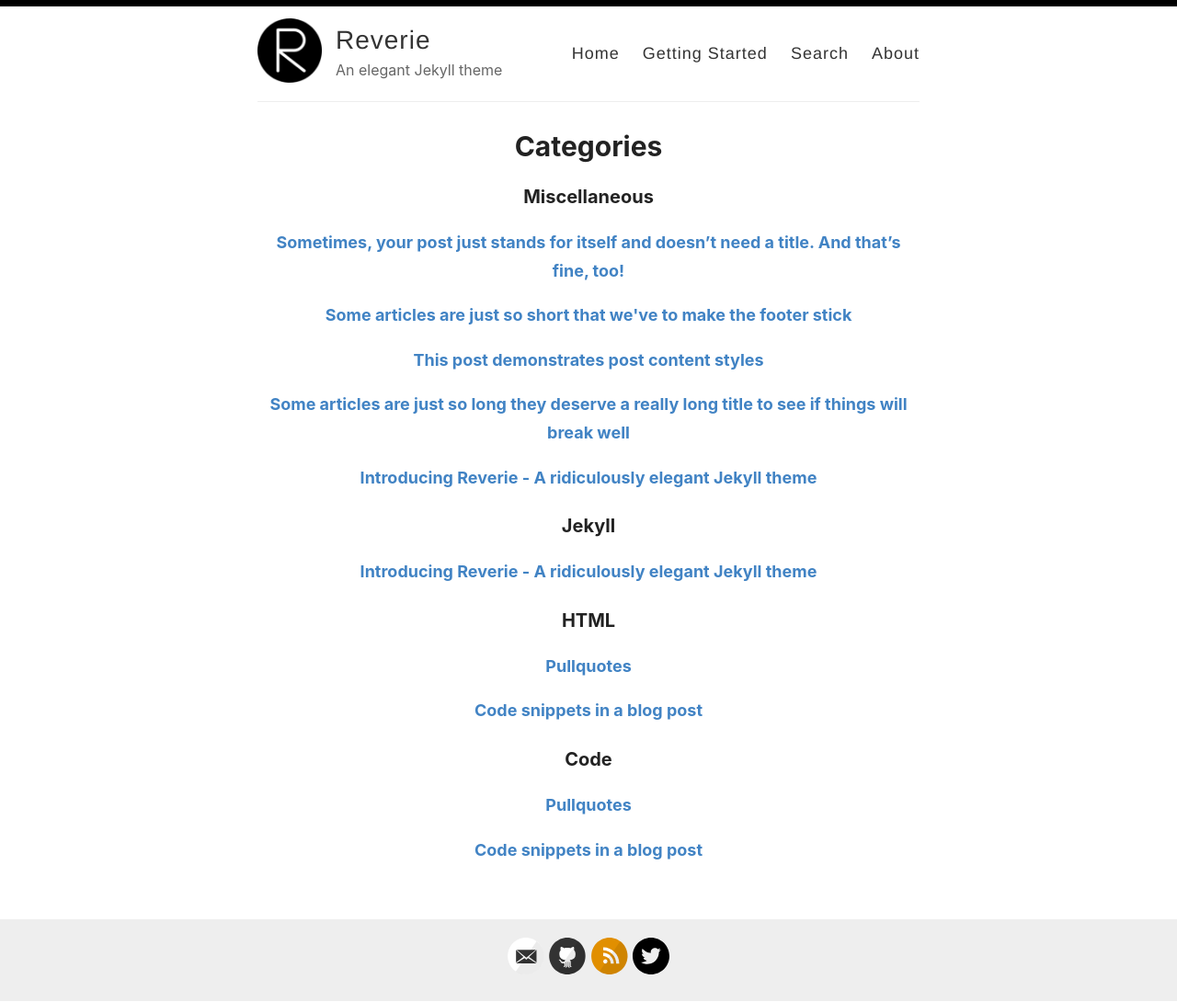
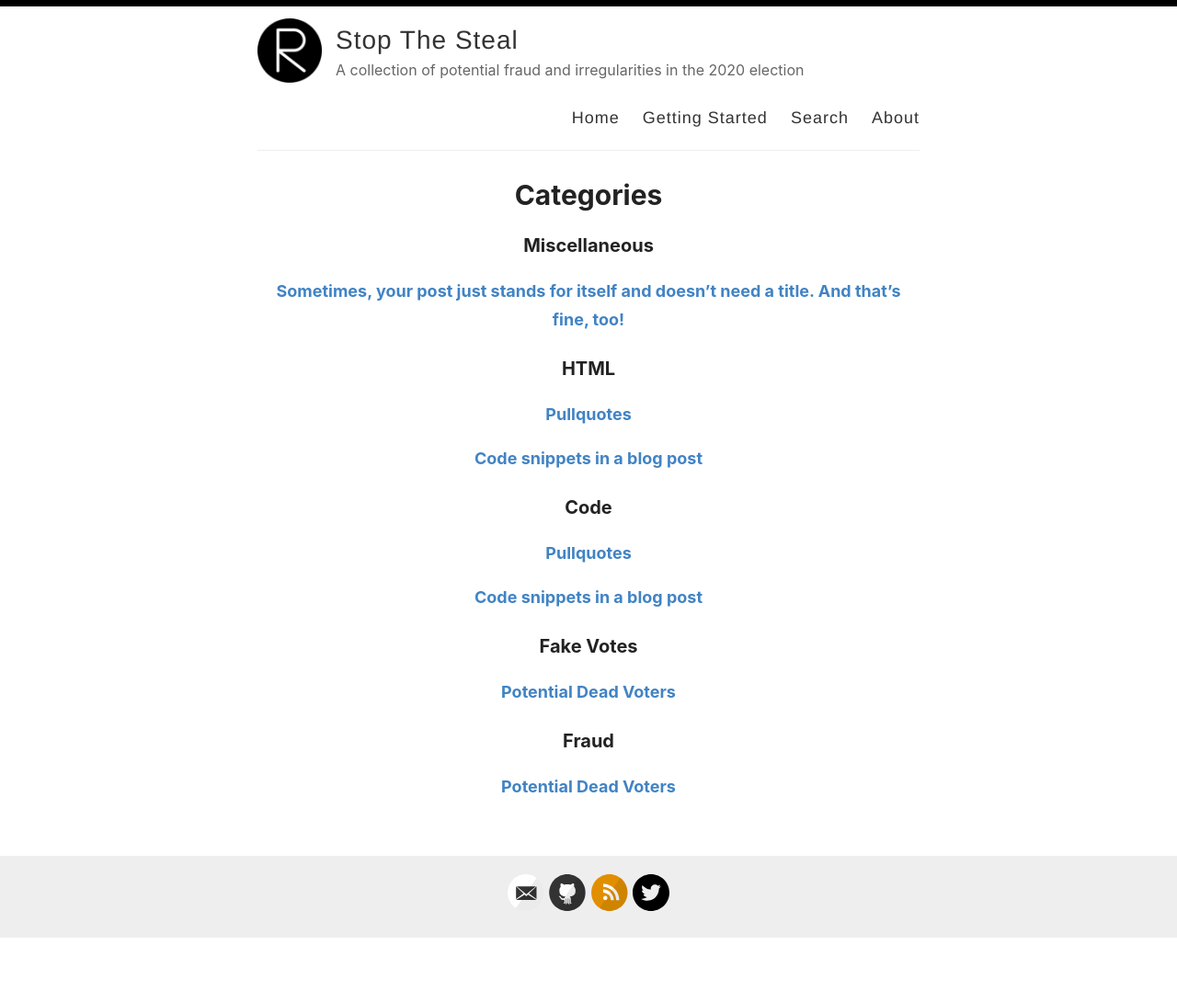
Before and after one commit to youdecidetimes/stopthesteal, a Jekyll site: the page built from _pages/categories.md, in a window 1280 px wide. Shown: the whole page at 92% size. Built offline with Jekyll 4.4.1, drawn with Linux system fonts in a browser that asks for light colours; after the commit the page ends 1021 px from its top, so only the background shows below that; part of the change alters nothing that is shown.

Commit message:
create first post

````diff
--- a/_config.yml
+++ b/_config.yml
@@ -3,13 +3,13 @@
 #
 
 # Name of your site (displayed in the header)
-name: Reverie
+name: Stop The Steal
 
 # Name of the author
-author: Amit Merchant
+author: Anonymous
 
 # Short bio or description (displayed in the header)
-description: An elegant Jekyll theme
+description: A collection of potential fraud and irregularities in the 2020 election
 
 # URL of your avatar or profile pic (you could use your GitHub profile pic)
 avatar: /images/reverie.png
@@ -21,38 +21,37 @@ avatar: /images/reverie.png
 # Includes an icon in the footer for each username you enter
 footer-links:
   dribbble:
-  email: amit.d.merchant@gmail.com
+  email: youdecidetimes@protonmail.com
   facebook:
   flickr:
-  github: amitmerchant1990/reverie
+  github: https://github.com/youdecidetimes/stopthesteal
   instagram:
   linkedin:
   pinterest:
   rss: rss
-  twitter: amit_merchant
+  twitter: Udt80935255
   stackoverflow:
   youtube: # channel/<your_long_string> or user/<user-name>
   googleplus: # anything in your profile username that comes after plus.google.com/
   playconsole:
-
 
 # Enter your Disqus shortname (not your username) to enable commenting on posts
 # You can find your shortname on the Settings page of your Disqus account
 disqus:
 
 # Enter your Google Analytics web tracking code (e.g. UA-2110908-2) to activate tracking
-google_analytics: UA-43339302-11
+google_analytics:
 
 # Your website URL (e.g. http://amitmerchant1990.github.io or http://www.amitmerchant.com)
 # Used for Sitemap.xml and your RSS feed
-url: http://www.amitmerchant.com/reverie
-enforce_ssl: https://www.amitmerchant.com/reverie
+url: http://youdecidetimes.github.io/stopthesteal/
+enforce_ssl: https://youdecidetimes.github.io/stopthesteal/
 
 # If you're hosting your site at a Project repository on GitHub pages
 # (http://yourusername.github.io/repository-name)
 # and NOT your User repository (http://yourusername.github.io)
 # then add in the baseurl here, like this: "/repository-name"
-baseurl: "/reverie"
+baseurl: "/stopthesteal"
 
 #
 # !! You don't need to change any of the configuration flags below !!
@@ -71,7 +70,7 @@ kramdown:
   syntax_highlighter: rouge
   syntax_highlighter_opts:
     # Use existing pygments syntax highlighting css
-    css_class: 'highlight'
+    css_class: "highlight"
 
 # Set the Sass partials directory, as we're using @imports
 sass:
@@ -84,7 +83,7 @@ plugins:
   - jekyll-seo-tag
   - jekyll-paginate
 
-include: ['_pages']
+include: ["_pages"]
 
 paginate: 6
 paginate_path: /page:num/
--- a/_pages/about.md
+++ b/_pages/about.md
@@ -4,26 +4,6 @@ title: About
 permalink: /about/
 ---
 
-[Reverie](https://github.com/amitmerchant1990/reverie) is a Jekyll theme which is simple and opinionated. It's actually a fork of [jekyll-now](https://github.com/barryclark/jekyll-now) with some additional features and personal touches which I've implemented to suit my needs for [my blog](https://www.amitmerchant.com).
+This blog is a collection of any potential election fraud or irregularities from the 2020 election. Examples of past elections would be great to have too as many Americans seem to doubt such things could exist. If you have any to add please submit a pull request on [github](https://github.com/youdecidetimes/stopthesteal/settings).
 
-This is a plug-and-play Jekyll theme which you can use on GitHub Pages without even setting up a local environment.
-
-## Features
-
-- Command-line free fork-first workflow, using GitHub.com to create, customize and post to your blog
-- Fully responsive and mobile optimized base theme
-- Sass/Coffeescript support using Jekyll 2.0
-- Free hosting on your GitHub Pages user site
-- All the SEO goodies comes in-built
-- Markdown blogging
-- Syntax highlighting using Pygments
-    - [Dracula syntax theme](https://draculatheme.com/) included
-- Disqus commenting
-- Google Analytics integration
-- Fuzzy search across blog posts
-- Pagination of posts works out-of-the-box.
-- Categorize posts out-of-the box
-- RSS Feed
-- In-built sitemap
-
-Learn more about it [here](https://github.com/amitmerchant1990/reverie) on how to get started.
+I'm working on this project anonymously because I work for one of the most liberal companies in the country and I highly doubt they'd approve. I'd prefer to keep my salary
--- a/_posts/2019-02-13-introducing-reverie-jekyll-theme.md
+++ /dev/null
@@ -1,85 +0,0 @@
----
-layout: post
-title: Introducing Reverie - A ridiculously elegant Jekyll theme
-categories: [Miscellaneous, Jekyll]
----
-
-[Reverie](https://github.com/amitmerchant1990/reverie) is a [Jekyll](https://jekyllrb.com/)-powered theme which is simple and opinionated. It's actually a fork of [jekyll-now](https://github.com/barryclark/jekyll-now) with some additional features and personal touches which I've implemented to suit my needs for my blog.
-
-This is a plug-and-play Jekyll theme which you can use on GitHub Pages without even setting up a local environment.
-
-![](/images/reverie-demo.png)
-
-## Features overview
-
-- Command-line free fork-first workflow, using GitHub.com to create, customize and post to your blog
-- Fully responsive and mobile optimized base theme
-- Sass/Coffeescript support using Jekyll 2.0
-- Free hosting on your GitHub Pages user site
-- All the SEO goodies comes in-built
-- Markdown blogging
-- Syntax highlighting using Pygments
-    - [Dracula syntax theme](https://draculatheme.com/) included
-- Disqus commenting
-- Google Analytics integration
-- Fuzzy search across blog posts
-- Pagination of posts works out-of-the-box.
-- Categorize posts out-of-the box
-- RSS Feed
-- In-built sitemap
-
-<div style="text-align: center;">
- <script async type="text/javascript" src="//cdn.carbonads.com/carbon.js?serve=CE7D6KJY&placement=wwwamitmerchantcom" id="_carbonads_js"></script>
-</div>
-
-## Using Reverie on GitHub Pages
-
-### Step 1) Fork Reverie to your User Repository
-
-Fork [this repository](https://github.com/amitmerchant1990/reverie), then rename the repository to `yourgithubusername.github.io`.
-
-Alternatively, you can use [Use this template](https://github.com/amitmerchant1990/reverie/generate) button if you want to create a repository with a clean commit history which will use Reverie as a template.
-
-Your Jekyll blog will often be viewable immediately at <https://yourgithubusername.github.io> (if it's not, you can often force it to build by completing step 2)
-
-### Step 2) Customize and view your site
-
-Enter your site name, description, avatar and many other options by editing the `_config.yml` file. You can easily turn on Google Analytics tracking, Disqus commenting and social icons here.
-
-Making a change to `_config.yml` (or any file in your repository) will force GitHub Pages to rebuild your site with jekyll. Your rebuilt site will be viewable a few seconds later at <https://yourgithubusername.github.io> - if not, give it ten minutes as GitHub suggests and it'll appear soon.
-
-### Step 3) Publish your first blog post
-
-Create a new file called `/_posts/2019-2-13-Hello-World.md` to publish your first blog post. That's all you need to do to publish your first blog post! This [Markdown Cheatsheet](https://github.com/adam-p/markdown-here/wiki/Markdown-Cheatsheet) might come in handy while writing the posts.
-
-> You can add additional posts in the browser on GitHub.com too! Just hit the <kbd>Create new file</kbd> button in `/_posts/` to create new content. Just make sure to include the [front-matter](http://jekyllrb.com/docs/frontmatter/) block at the top of each new blog post and make sure the post's filename is in this format: year-month-day-title.md
-
-## Using Categories in Reverie
-
-You can categorize your content based on `categories` in Reverie. For this, you just need to add `categories` in front matter like below:
-
-For adding single category:
-
-```md
-categories: JavaScript
-```
-
-For adding multiple categories:
-
-```md
-categories: [PHP, Laravel]
-```
-
-The contegorized content can be shown over this URL: <https://yourgithubusername.github.io/categories/>
-
-## RSS
-
-The generated [RSS feed](https://en.wikipedia.org/wiki/RSS) of your blog can be found at <https://yourgithubusername.github.io/feed>. You can see the example RSS feed over [here](https://www.amitmerchant.com/reverie/feed).
-
-## Sitemap
-
-The generated sitemap of your blog can be found at <https://yourgithubusername.github.io/sitemap>. You can see the example sitemap feed over [here](https://www.amitmerchant.com/reverie/sitemap).
-
-## License
-
-MIT
--- a/_posts/2019-7-27-super-long-article.md
+++ /dev/null
@@ -1,11 +0,0 @@
----
-layout: post
-title: Some articles are just so long they deserve a really long title to see if things will break well
-categories: Miscellaneous
----
-
-Lorem ipsum dolor sit amet, consectetur adipiscing elit. Fusce bibendum neque eget nunc mattis eu sollicitudin enim tincidunt. Vestibulum lacus tortor, ultricies id dignissim ac, bibendum in velit. Proin convallis mi ac felis pharetra aliquam. Curabitur dignissim accumsan rutrum. In arcu magna, aliquet vel pretium et, molestie et arcu. Mauris lobortis nulla et felis ullamcorper bibendum. Phasellus et hendrerit mauris. Proin eget nibh a massa vestibulum pretium. Suspendisse eu nisl a ante aliquet bibendum quis a nunc. Praesent varius interdum vehicula. Aenean risus libero, placerat at vestibulum eget, ultricies eu enim. Praesent nulla tortor, malesuada adipiscing adipiscing sollicitudin, adipiscing eget est.
-
-Lorem ipsum dolor sit amet, consectetur adipiscing elit. Fusce bibendum neque eget nunc mattis eu sollicitudin enim tincidunt. Vestibulum lacus tortor, ultricies id dignissim ac, bibendum in velit. Proin convallis mi ac felis pharetra aliquam. Curabitur dignissim accumsan rutrum. In arcu magna, aliquet vel pretium et, molestie et arcu. Mauris lobortis nulla et felis ullamcorper bibendum. Phasellus et hendrerit mauris. Proin eget nibh a massa vestibulum pretium. Suspendisse eu nisl a ante aliquet bibendum quis a nunc. Praesent varius interdum vehicula. Aenean risus libero, placerat at vestibulum eget, ultricies eu enim. Praesent nulla tortor, malesuada adipiscing adipiscing sollicitudin, adipiscing eget est.
-
-Lorem ipsum dolor sit amet, consectetur adipiscing elit. Fusce bibendum neque eget nunc mattis eu sollicitudin enim tincidunt. Vestibulum lacus tortor, ultricies id dignissim ac, bibendum in velit. Proin convallis mi ac felis pharetra aliquam. Curabitur dignissim accumsan rutrum. In arcu magna, aliquet vel pretium et, molestie et arcu. Mauris lobortis nulla et felis ullamcorper bibendum. Phasellus et hendrerit mauris. Proin eget nibh a massa vestibulum pretium. Suspendisse eu nisl a ante aliquet bibendum quis a nunc. Praesent varius interdum vehicula. Aenean risus libero, placerat at vestibulum eget, ultricies eu enim. Praesent nulla tortor, malesuada adipiscing adipiscing sollicitudin, adipiscing eget est.
--- a/_posts/2019-7-27-this-post-demonstrates-post-content-styles.md
+++ /dev/null
@@ -1,95 +0,0 @@
----
-layout: post
-title: This post demonstrates post content styles
-categories: Miscellaneous
----
-
-Lorem ipsum dolor sit amet, consectetur adipiscing elit. Fusce bibendum neque eget nunc mattis eu sollicitudin enim tincidunt. Vestibulum lacus tortor, ultricies id dignissim ac, bibendum in velit. Praesent varius interdum vehicula. Aenean risus libero, placerat at vestibulum eget, ultricies eu enim. Praesent nulla tortor, malesuada adipiscing adipiscing sollicitudin, adipiscing eget est.
-
-## Some great heading (h2)
-
-Proin convallis mi ac felis pharetra aliquam. Curabitur dignissim accumsan rutrum. In arcu magna, aliquet vel pretium et, molestie et arcu.
-
-Mauris lobortis nulla et felis ullamcorper bibendum. Phasellus et hendrerit mauris. Proin eget nibh a massa vestibulum pretium. Suspendisse eu nisl a ante aliquet bibendum quis a nunc. Praesent varius interdum vehicula. Aenean risus libero, placerat at vestibulum eget, ultricies eu enim. Praesent nulla tortor, malesuada adipiscing adipiscing sollicitudin, adipiscing eget est.
-
-## Another great heading (h2)
-
-Lorem ipsum dolor sit amet, consectetur adipiscing elit. Fusce bibendum neque eget nunc mattis eu sollicitudin enim tincidunt. Vestibulum lacus tortor, ultricies id dignissim ac, bibendum in velit.
-
-### Some great subheading (h3)
-
-Proin convallis mi ac felis pharetra aliquam. Curabitur dignissim accumsan rutrum. In arcu magna, aliquet vel pretium et, molestie et arcu. Mauris lobortis nulla et felis ullamcorper bibendum.
-
-Phasellus et hendrerit mauris. Proin eget nibh a massa vestibulum pretium. Suspendisse eu nisl a ante aliquet bibendum quis a nunc.
-
-### Some great subheading (h3)
-
-Praesent varius interdum vehicula. Aenean risus libero, placerat at vestibulum eget, ultricies eu enim. Praesent nulla tortor, malesuada adipiscing adipiscing sollicitudin, adipiscing eget est.
-
-> This quote will change your life. It will reveal the secrets of the universe, and all the wonders of humanity. Don't misuse it.
-
-Lorem ipsum dolor sit amet, consectetur adipiscing elit. Fusce bibendum neque eget nunc mattis eu sollicitudin enim tincidunt.
-
-### Some great subheading (h3)
-
-Vestibulum lacus tortor, ultricies id dignissim ac, bibendum in velit. Proin convallis mi ac felis pharetra aliquam. Curabitur dignissim accumsan rutrum.
-
-```html
-<html>
-  <head>
-  </head>
-  <body>
-    <p>Hello, World!</p>
-  </body>
-</html>
-```
-
-
-In arcu magna, aliquet vel pretium et, molestie et arcu. Mauris lobortis nulla et felis ullamcorper bibendum. Phasellus et hendrerit mauris.
-
-#### You might want a sub-subheading (h4)
-
-In arcu magna, aliquet vel pretium et, molestie et arcu. Mauris lobortis nulla et felis ullamcorper bibendum. Phasellus et hendrerit mauris.
-
-In arcu magna, aliquet vel pretium et, molestie et arcu. Mauris lobortis nulla et felis ullamcorper bibendum. Phasellus et hendrerit mauris.
-
-#### But it's probably overkill (h4)
-
-In arcu magna, aliquet vel pretium et, molestie et arcu. Mauris lobortis nulla et felis ullamcorper bibendum. Phasellus et hendrerit mauris.
-
-### Oh hai, an unordered list!!
-
-In arcu magna, aliquet vel pretium et, molestie et arcu. Mauris lobortis nulla et felis ullamcorper bibendum. Phasellus et hendrerit mauris.
-
-- First item, yo
-- Second item, dawg
-- Third item, what what?!
-- Fourth item, fo sheezy my neezy
-
-### Oh hai, an ordered list!!
-
-In arcu magna, aliquet vel pretium et, molestie et arcu. Mauris lobortis nulla et felis ullamcorper bibendum. Phasellus et hendrerit mauris.
-
-1. First item, yo
-2. Second item, dawg
-3. Third item, what what?!
-4. Fourth item, fo sheezy my neezy
-
-
-
-## Headings are cool! (h2)
-
-Proin eget nibh a massa vestibulum pretium. Suspendisse eu nisl a ante aliquet bibendum quis a nunc. Praesent varius interdum vehicula. Aenean risus libero, placerat at vestibulum eget, ultricies eu enim. Praesent nulla tortor, malesuada adipiscing adipiscing sollicitudin, adipiscing eget est.
-
-Praesent nulla tortor, malesuada adipiscing adipiscing sollicitudin, adipiscing eget est.
-
-Proin eget nibh a massa vestibulum pretium. Suspendisse eu nisl a ante aliquet bibendum quis a nunc.
-
-### Tables
-
-|Title 1               | Title 2               | Title 3               | Title 4              |
-|--------------------- | --------------------- | --------------------- | ---------------------|
-|lorem                 | lorem ipsum           | lorem ipsum dolor     | lorem ipsum dolor sit|
-|lorem ipsum dolor sit | lorem ipsum dolor sit | lorem ipsum dolor sit | lorem ipsum dolor sit|
-|lorem ipsum dolor sit | lorem ipsum dolor sit | lorem ipsum dolor sit | lorem ipsum dolor sit|
-|lorem ipsum dolor sit | lorem ipsum dolor sit | lorem ipsum dolor sit | lorem ipsum dolor sit|
--- a/_posts/2019-7-28-super-short-article.md
+++ /dev/null
@@ -1,7 +0,0 @@
----
-layout: post
-title: Some articles are just so short that we've to make the footer stick
-categories: Miscellaneous
----
-
-Lorem ipsum dolor sit amet, consectetur adipisicing elit, sed do eiusmod tempor incididunt ut labore et dolore magna aliqua. Ut enim ad minim veniam, quis nostrud exercitation ullamco laboris nisi ut aliquip ex ea commodo consequat. Duis aute irure dolor in reprehenderit in voluptate velit esse cillum dolore eu fugiat nulla pariatur. Excepteur sint occaecat cupidatat non proident, sunt in culpa qui officia deserunt mollit anim id est laborum.
--- /dev/null
+++ b/_posts/2020-11-06-dead-voters.md
@@ -0,0 +1,22 @@
+---
+layout: post
+title:  Potential Dead Voters
+categories: [Fake Votes,Fraud]
+excerpt: A list of potentially deceased voters organized by state
+---
+
+# Arizona
+
+# Georgia
+
+# Nevada
+
+# North Carolina
+
+# Michigan
+
+# Pennsylvania
+
+# Virginia
+
+# Wisconsin
````
